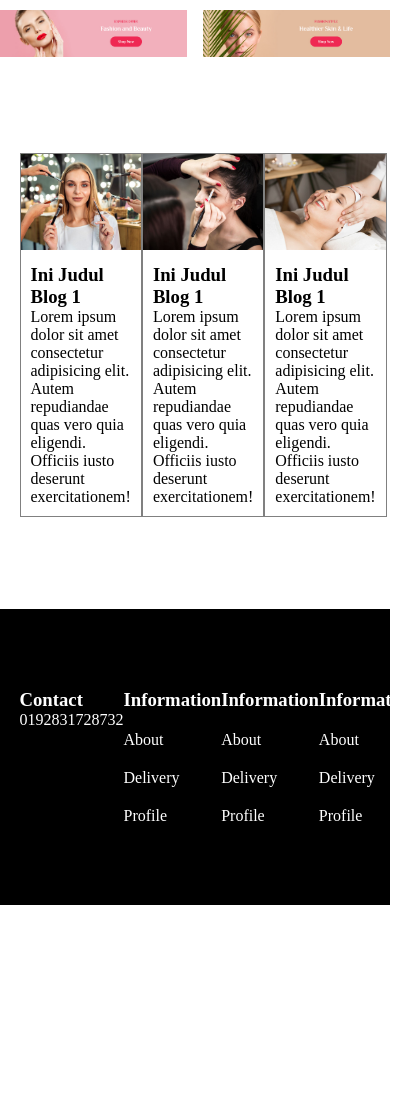
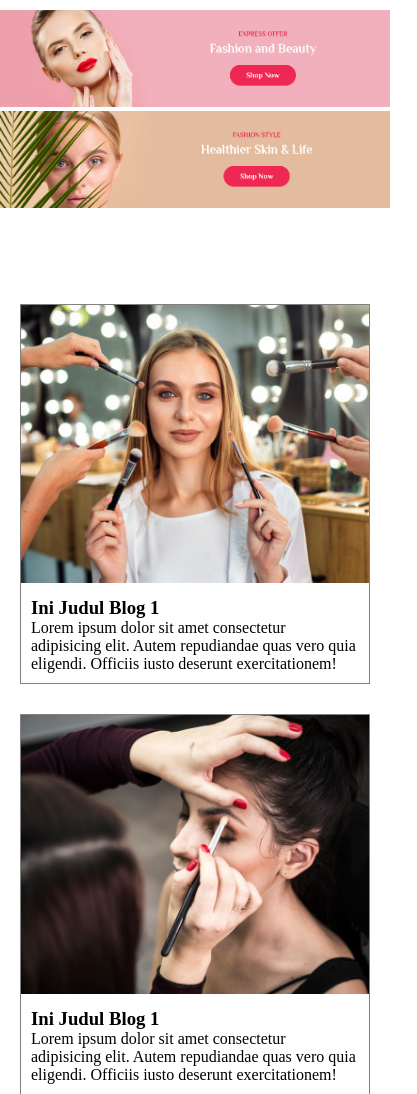
Before and after one commit to NuryanaNn/E-Commerce-Kosmetik, a plain HTML site: page index.html in a window 390 px wide. Shown: the part 6780-7874 px from the top of the page, 417 px wide, since content can reach past the window. Before the commit the page ends 7685 px from the top, so only its background shows below. Drawn offline with nearby package versions, Linux system fonts and the light colour scheme.

Commit message:
Update style.css

```diff
--- a/style.css
+++ b/style.css
@@ -332,4 +332,30 @@ footer ul li{
         width: 100%;
         margin-top: 10px;
     }
+
+    .kontenKategori{
+        justify-content: center;
+    }
+
+    .fashion{
+        flex-wrap: wrap;
+    }
+
+    .fashion .card{
+        width: 100%;
+    }
+
+    .blog{
+        flex-wrap: wrap;
+        row-gap: 30px;
+    }
+
+    footer{
+        flex-wrap: wrap;
+        row-gap: 30px;
+    }
+
+    footer .card{
+        width: 50%;
+    }
 }
```
